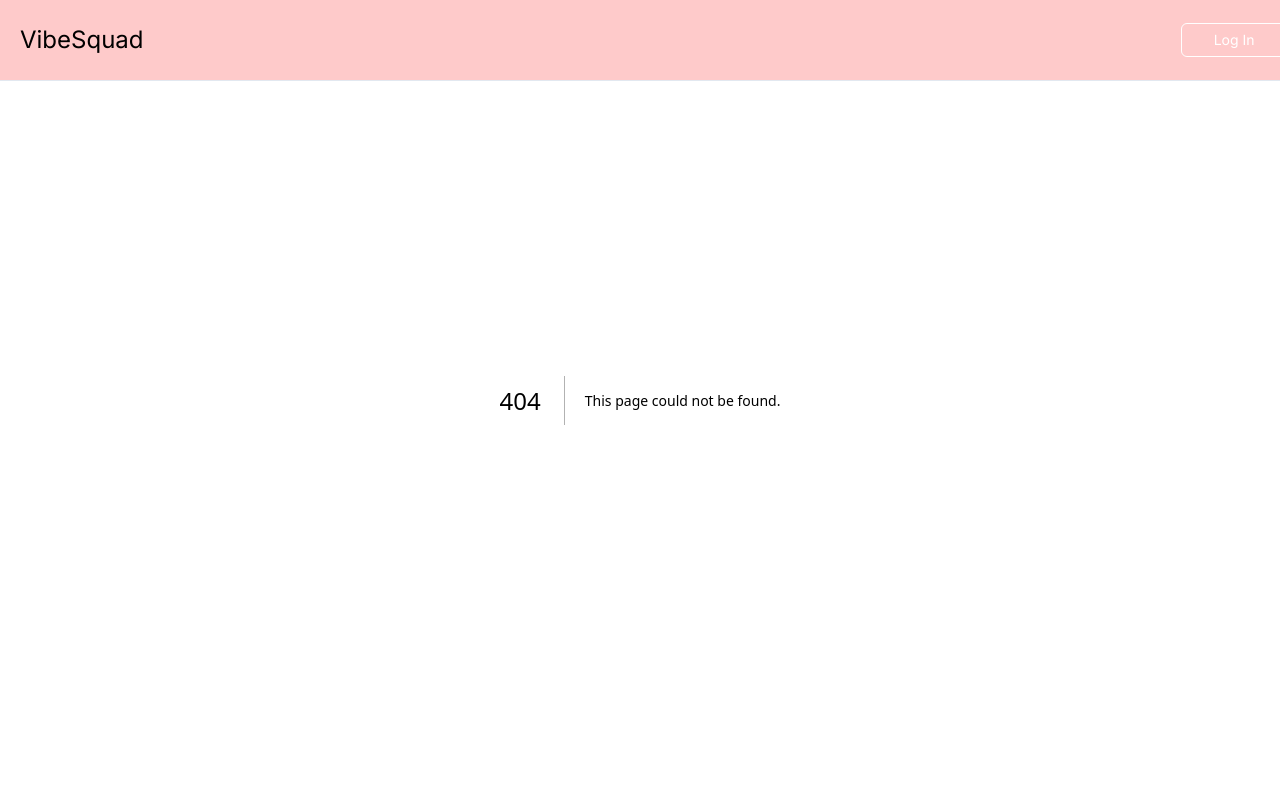
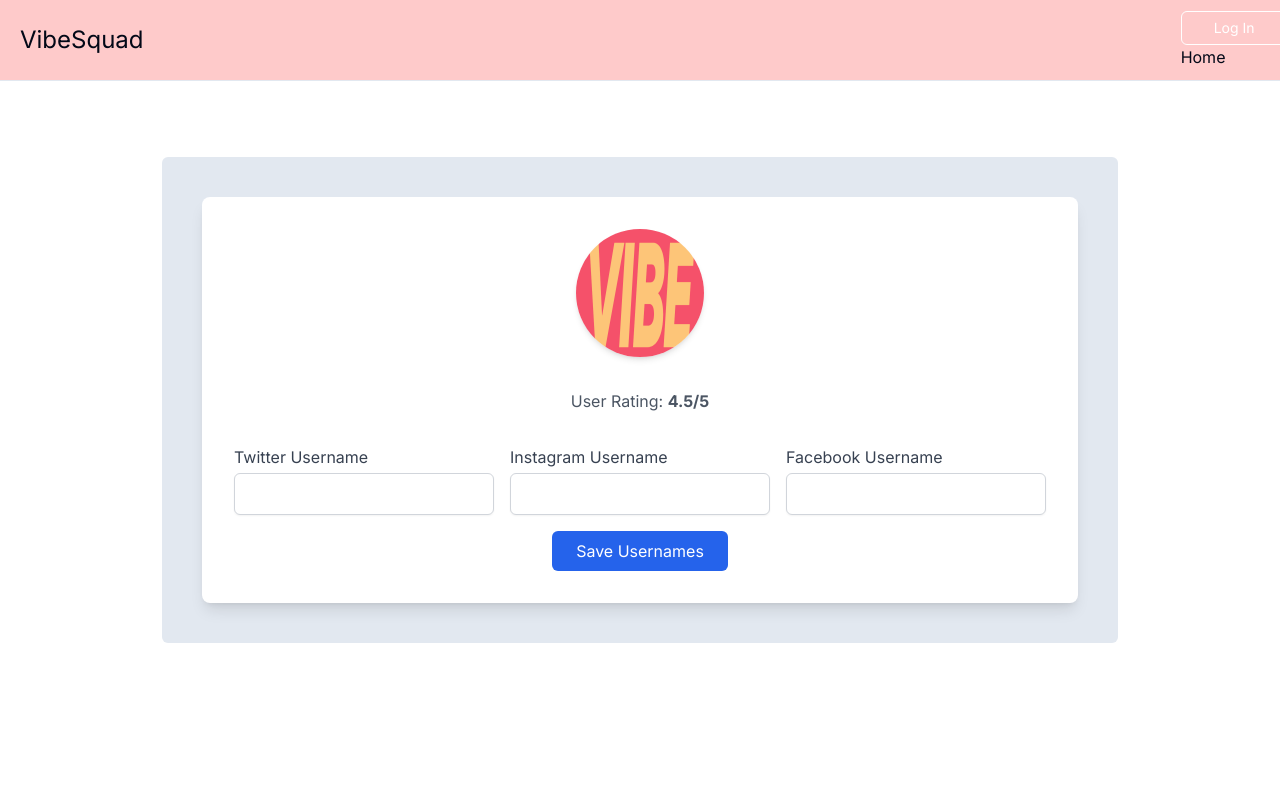
Before and after one commit to SahilKharya/vibesquad-frontend, a Next.js app: page /profile in a window 1280 px wide. Before the commit this address had no page. Shown: the top 800 px of the page. Built offline with nearby package versions, Linux system fonts and the light colour scheme; no server answers.

Commit message:
Update UI

```diff
--- /dev/null
+++ b/src/app/(auth)/profile/page.tsx
@@ -0,0 +1,93 @@
+"use client"
+import { useSession } from 'next-auth/react';
+import { useState } from 'react';
+
+const ProfilePage = () => {
+  const { data: session } = useSession();
+  const [socialUsernames, setSocialUsernames] = useState({
+    twitter: '',
+    instagram: '',
+    facebook: '',
+  });
+
+  const handleChange = (e) => {
+    setSocialUsernames({
+      ...socialUsernames,
+      [e.target.name]: e.target.value,
+    });
+  };
+
+  const handleSubmit = (e) => {
+    e.preventDefault();
+    // Save the social usernames (API call or other logic)
+    console.log(socialUsernames);
+  };
+
+  return (
+    <div className="max-w-4xl mx-auto p-8 bg-white shadow-lg rounded-lg">
+      <div className="flex flex-col items-center space-y-4">
+        <img
+          src={'/logo-VS.png'}
+          alt="Profile"
+          className="w-32 h-32 rounded-full shadow-md"
+        />
+        <h1 className="text-2xl font-semibold">{session?.user?.name}</h1>
+        <p className="text-gray-600">User Rating: <strong>4.5/5</strong></p>
+      </div>
+
+      <form onSubmit={handleSubmit} className="mt-8 space-y-4">
+        <div className="flex items-center justify-between space-x-4">
+          <div className="flex-1">
+            <label htmlFor="twitter" className="block text-gray-700">
+              Twitter Username
+            </label>
+            <input
+              type="text"
+              name="twitter"
+              value={socialUsernames.twitter}
+              onChange={handleChange}
+              className="mt-1 block w-full px-3 py-2 border border-gray-300 rounded-md shadow-sm focus:outline-none focus:ring-indigo-500 focus:border-indigo-500"
+            />
+          </div>
+
+          <div className="flex-1">
+            <label htmlFor="instagram" className="block text-gray-700">
+              Instagram Username
+            </label>
+            <input
+              type="text"
+              name="instagram"
+              value={socialUsernames.instagram}
+              onChange={handleChange}
+              className="mt-1 block w-full px-3 py-2 border border-gray-300 rounded-md shadow-sm focus:outline-none focus:ring-indigo-500 focus:border-indigo-500"
+            />
+          </div>
+
+          <div className="flex-1">
+            <label htmlFor="facebook" className="block text-gray-700">
+              Facebook Username
+            </label>
+            <input
+              type="text"
+              name="facebook"
+              value={socialUsernames.facebook}
+              onChange={handleChange}
+              className="mt-1 block w-full px-3 py-2 border border-gray-300 rounded-md shadow-sm focus:outline-none focus:ring-indigo-500 focus:border-indigo-500"
+            />
+          </div>
+        </div>
+
+        <div className="flex justify-center mt-4">
+          <button
+            type="submit"
+            className="px-6 py-2 bg-blue-600 text-white rounded-md hover:bg-blue-700 transition"
+          >
+            Save Usernames
+          </button>
+        </div>
+      </form>
+    </div>
+  );
+};
+
+export default ProfilePage;
--- /dev/null
+++ b/src/app/(auth)/webhook/page.ts
@@ -0,0 +1,28 @@
+import { NextApiRequest, NextApiResponse } from 'next';
+
+// This function handles incoming requests to the webhook endpoint
+export default async function handler(req: NextApiRequest, res: NextApiResponse) {
+  if (req.method === 'GET') {
+    // Handle the verification request from Instagram
+    const mode = req.query['hub.mode'];
+    const token = req.query['hub.verify_token'];
+    const challenge = req.query['hub.challenge'];
+
+    if (mode && token && mode === 'subscribe' && token === process.env.INSTAGRAM_VERIFY_TOKEN) {
+      // Respond with the challenge token from the request
+      res.status(200).send(challenge);
+    } else {
+      // Respond with '403 Forbidden' if verification fails
+      res.status(403).end();
+    }
+  } else if (req.method === 'POST') {
+    // Handle incoming webhook events
+    const body = req.body;
+
+    // Process the webhook event data
+    console.log('Received Instagram webhook event:', body);
+
+    // Respond with '200 OK' to acknowledge receipt of the event
+    res.status(200).end();
+  }
+}
--- /dev/null
+++ b/src/app/api/webhook/insta.ts
@@ -0,0 +1,32 @@
+import { NextApiRequest, NextApiResponse } from 'next';
+
+// This function handles incoming requests to the webhook endpoint
+export default async function handler(req: NextApiRequest, res: NextApiResponse) {
+  if (req.method === 'GET') {
+    // Handle the verification request from Instagram
+    const mode = req.query['hub.mode'];
+    const token = req.query['hub.verify_token'];
+    const challenge = req.query['hub.challenge'];
+
+    if (mode && token && mode === 'subscribe' && token === process.env.INSTAGRAM_VERIFY_TOKEN) {
+      // Respond with the challenge token from the request
+      res.status(200).send(challenge);
+    } else {
+      // Respond with '403 Forbidden' if verification fails
+      res.status(403).end();
+    }
+  } else if (req.method === 'POST') {
+    // Handle incoming webhook events
+    const body = req.body;
+
+    // Process the webhook event data
+    console.log('Received Instagram webhook event:', body);
+
+    // Respond with '200 OK' to acknowledge receipt of the event
+    res.status(200).end();
+  } else {
+    // Respond with '405 Method Not Allowed' for unsupported methods
+    res.setHeader('Allow', ['GET', 'POST']);
+    res.status(405).end();
+  }
+}
--- a/src/components/Navbar.tsx
+++ b/src/components/Navbar.tsx
@@ -7,8 +7,11 @@ import UserDropdown from "./layout/user-dropdown";
 import { Session } from "next-auth";
 import { useSession, signIn, signOut } from "next-auth/react";
 import React from "react";
+import Image from 'next/image';
 
-export default function NavBar({ session }: { session: Session | null }) {
+export default function NavBar() {
+  const { data: session } = useSession();
+
   return (
     // <div className=' bg-zinc-100 py-2 border-b border-s-zinc-200 fixed w-full z-10 top-0'>
     <div className="bg-red-200 py-2 border-b border-s-zinc-200 fixed w-full z-10 top-0">
@@ -41,6 +44,26 @@ export default function NavBar({ session }: { session: Session | null }) {
               &ensp;
             </>
           )}
+    <ul className="flex items-center space-x-4">
+      <li><Link href="/">Home</Link></li>
+      {session && (
+        <li className="flex items-center space-x-2">
+          <Image
+            src={"/logo-VS.png"}
+            alt="Profile Picture"
+            width={40}
+            height={40}
+            className="rounded-full"
+          />
+          <Link href="/profile" className="text-blue-600 hover:underline">
+            {session.user?.name || "Profile"}
+          </Link>
+        </li>
+      )}
+    </ul>
+
+
+
         </div>
       </div>
     </div>
```
Also changed, not shown: public/logo-VS.png (added).
